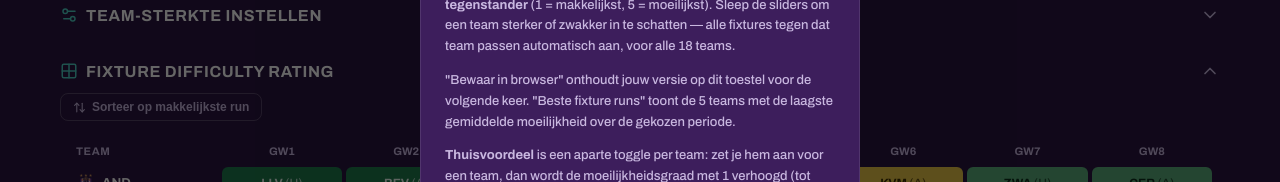
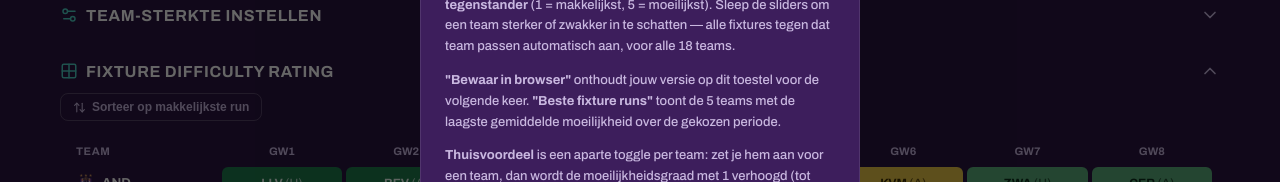
Before and after one commit to fplproleague/jpl-fdr-tool, a React (Vite) app: page / in a window 1280 px wide. Both pictures are taken after a click on the button "Uitleg". Shown: the part 300-482 px from the top of the page. Built offline with nearby package versions, Linux system fonts and the light colour scheme.

Commit message:
Update FDRTool.jsx

```diff
--- a/src/FDRTool.jsx
+++ b/src/FDRTool.jsx
@@ -1308,7 +1308,7 @@ export default function FDRTool() {
               De kleur van elke fixture komt van de <strong>sterkte-rating van de tegenstander</strong> (1 = makkelijkst, 5 = moeilijkst). Sleep de sliders om een team sterker of zwakker in te schatten — alle fixtures tegen dat team passen automatisch aan, voor alle 18 teams.
             </p>
             <p style={{ color: '#C9B8E0', fontSize: '13px', lineHeight: 1.6, marginTop: '8px' }}>
-              "Bewaar in browser" onthoudt jouw versie op dit toestel voor de volgende keer. "Beste fixture runs" toont de 5 teams met de laagste gemiddelde moeilijkheid over de gekozen periode.
+              <strong>"Bewaar in browser"</strong> onthoudt jouw versie op dit toestel voor de volgende keer. <strong>"Beste fixture runs"</strong> toont de 5 teams met de laagste gemiddelde moeilijkheid over de gekozen periode.
             </p>
             <p style={{ color: '#C9B8E0', fontSize: '13px', lineHeight: 1.6, marginTop: '8px' }}>
               <strong>Thuisvoordeel</strong> is een aparte toggle per team: zet je hem aan voor een team, dan wordt de moeilijkheidsgraad met 1 verhoogd (tot maximum 5) voor elk team dat bij hen op verplaatsing speelt. Handig omdat sommige teams nu eenmaal moeilijker te verslaan zijn op hun eigen veld.
```
